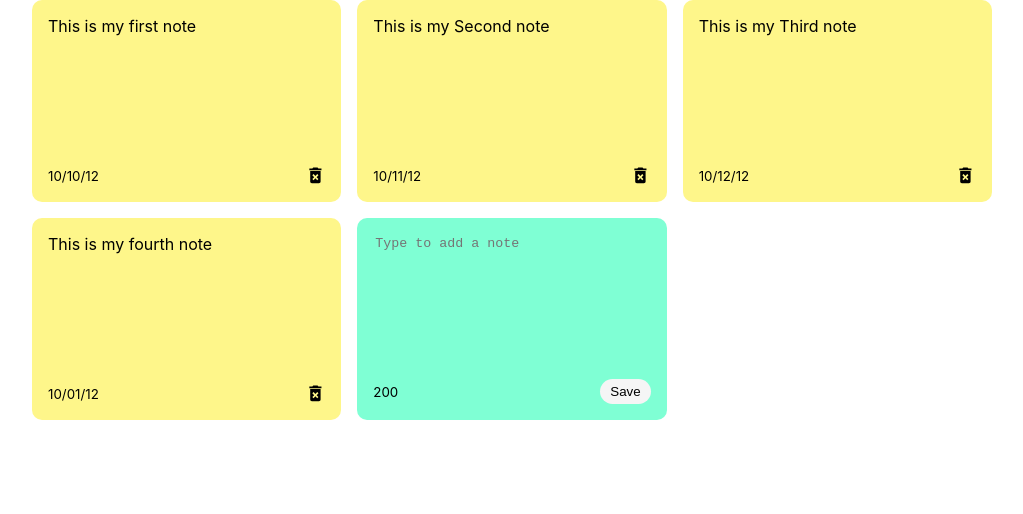
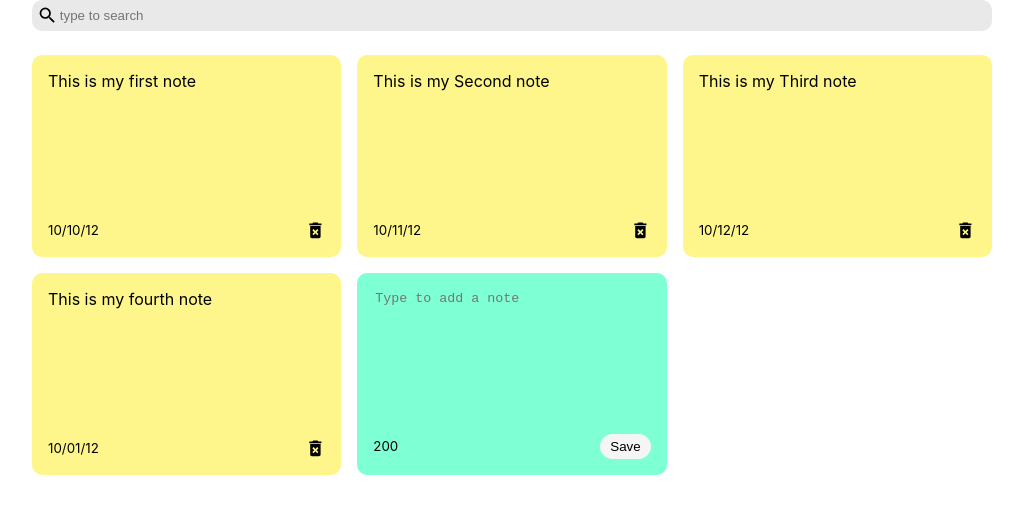
Before and after one commit to Venkatesh-j-koppar/React_notesapp, a React (Create React App) app: page / in a window 1280 px wide. Shown: the top 514 px of the page, without its empty margins (128-1151 px from the left). Built offline with nearby package versions, Linux system fonts and the light colour scheme.

Commit message:
Search Update

```diff
--- a/src/App.js
+++ b/src/App.js
@@ -1,6 +1,7 @@
 import { useState } from "react";
 import {nanoid} from "nanoid";
 import NotesList from "./Components/Noteslist";
+import Search from "./Components/Search";
 
 
 const App=()=>{
@@ -28,6 +29,8 @@
 
   ]);
 
+  const [search,setSearch]=useState("");
+
   const addNote=(text)=>{
     const date=new Date();
     const newNote={
@@ -51,6 +54,7 @@
 
   return (
     <div className="container">
+      <Search handleSearch={setSearch}></Search>
       <NotesList notes={notes} handleAddNote={addNote}
       handleDeleteNote={deletenote}
       ></NotesList>
--- a/src/Components/Noteslist.js
+++ b/src/Components/Noteslist.js
@@ -10,6 +10,7 @@
             />)}
             <AddNote handleAddNote={handleAddNote}></AddNote>
 
+
         </div>
     )
 }
--- a/src/Components/Search.js
+++ b/src/Components/Search.js
@@ -1,7 +1,14 @@
 import React from "react";
+import { MdSearch } from "react-icons/md";
 
-const Search=()=>{
+const Search=(props)=>{
+return(
+    <div className="search">
+        <MdSearch className="searchicon" size="1.3em"></MdSearch>
+        <input type="text" placeholder="type to search" onChange={(event)=>{props.handleSearch(event.target.value)}}></input>
 
+    </div>
+)
 
 }
 
--- a/src/index.css
+++ b/src/index.css
@@ -81,3 +81,23 @@
 
 
 }
+
+.search{
+  display: flex;
+  align-items: center;
+  background-color: rgb(233,233,233);
+  border-radius:10px;
+  padding: 5px;
+  margin-bottom: 1.5em;
+}
+
+.search input{
+  background-color: rgb(233,233,233);
+  border: none;
+
+
+}
+
+.search input:focus{
+outline: none;
+}
```
